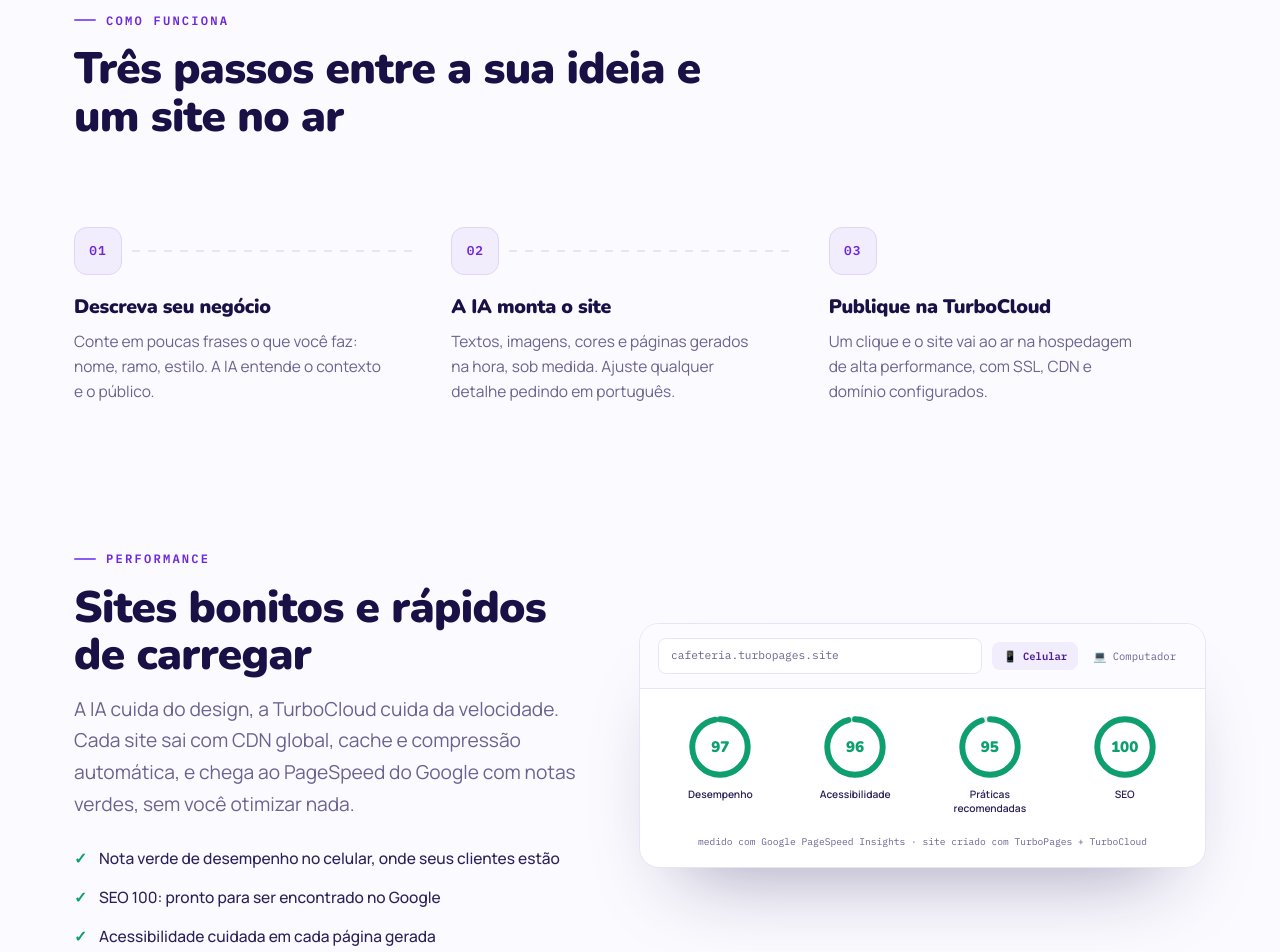
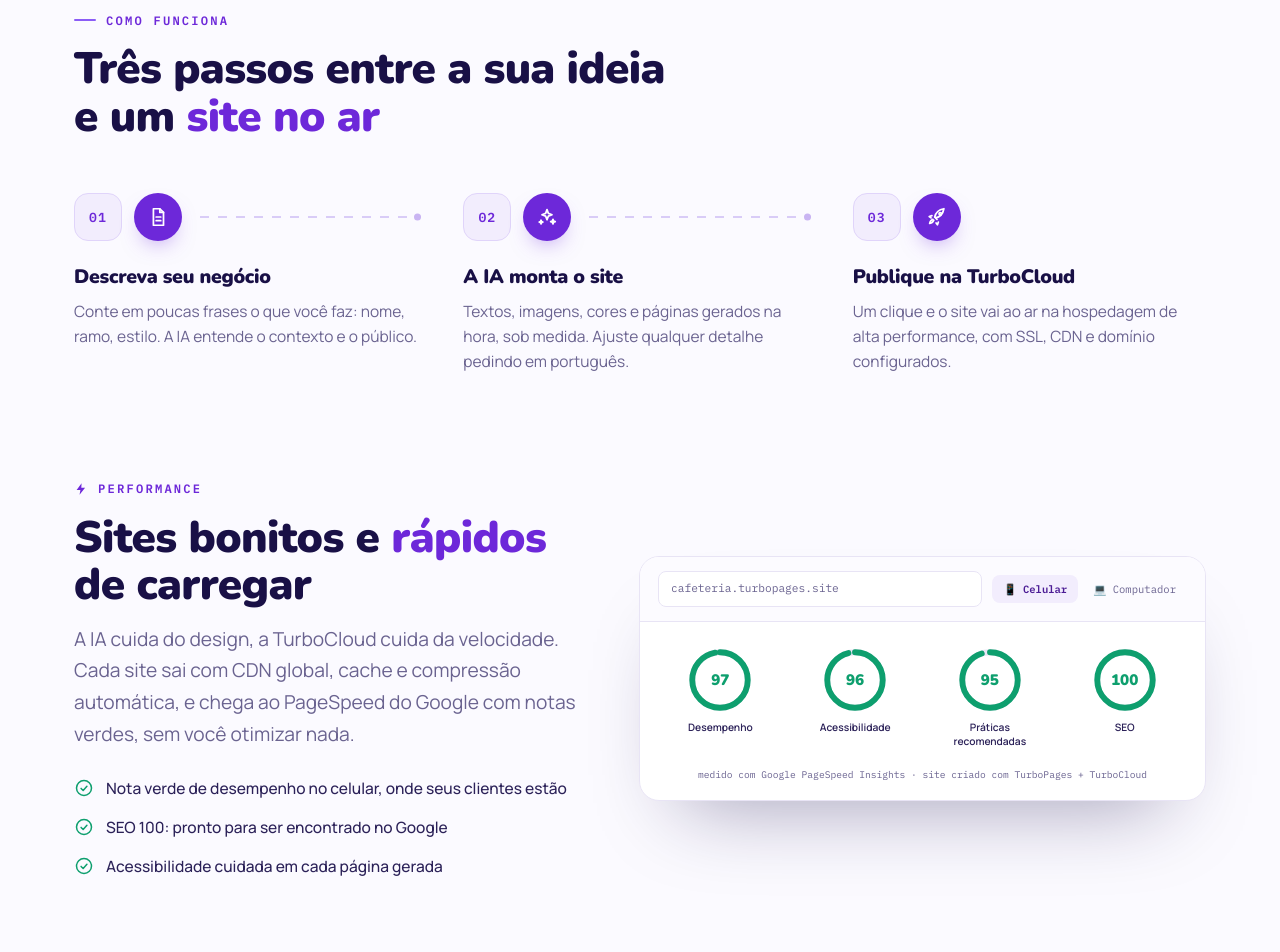
Before and after one commit to turbocloudmkt-art/turbopages, a plain HTML site: page index.html in a window 1280 px wide. Shown: the part 1169-2121 px from the top of the page. Drawn offline with nearby package versions, Linux system fonts and the light colour scheme; animation ran at ten frames a second.

Commit message:
Ajusta secoes Como funciona e Performance conforme mockup
Co-Authored-By: Claude Fable 5 <noreply@anthropic.com>

```diff
--- a/index.html
+++ b/index.html
@@ -65,6 +65,7 @@
 
   /* ============ TIPOGRAFIA ============ */
   h1,h2,h3{font-family:var(--font-display);color:var(--ink);letter-spacing:-.015em}
+  h2 .hl{color:var(--violet)}
   h1{font-size:clamp(2.3rem,4.6vw,3.4rem);font-weight:900;line-height:1.06}
   h2{font-size:clamp(1.9rem,3.6vw,2.75rem);font-weight:900;line-height:1.08}
   h3{font-size:1.22rem;font-weight:900;line-height:1.25}
@@ -78,6 +79,8 @@
     margin-bottom:16px;
   }
   .eyebrow::before{content:"";width:22px;height:2px;background:var(--violet-bright);border-radius:2px}
+  .eyebrow.no-line::before{display:none}
+  .eyebrow svg{width:14px;height:14px;flex-shrink:0}
 
   /* ============ BOTÕES ============ */
   .btn{
@@ -470,25 +473,30 @@
   .link-arrow:hover::after{margin-left:4px}
 
   /* ============ COMO FUNCIONA ============ */
-  .steps{display:grid;grid-template-columns:repeat(3,1fr);gap:0;position:relative;counter-reset:step}
-  .step{
-    position:relative;padding:34px 30px 34px 0;margin-right:30px;
-    counter-increment:step;
-  }
-  .step::before{
-    content:counter(step,decimal-leading-zero);
-    font-family:var(--font-mono);font-weight:600;font-size:.8rem;
+  .steps{display:grid;grid-template-columns:repeat(3,1fr);gap:36px}
+  .step-top{display:flex;align-items:center;gap:12px;margin-bottom:24px}
+  .step-num{
+    font-family:var(--font-mono);font-weight:600;font-size:.82rem;
     color:var(--violet);letter-spacing:.08em;
-    display:inline-flex;align-items:center;justify-content:center;
-    width:46px;height:46px;border-radius:13px;
+    display:flex;align-items:center;justify-content:center;flex-shrink:0;
+    width:48px;height:48px;border-radius:14px;
     background:var(--violet-soft);border:1px solid #E0D4FA;
-    margin-bottom:20px;
-  }
-  .step::after{
-    content:"";position:absolute;top:57px;left:58px;right:8px;height:2px;
-    background:repeating-linear-gradient(90deg,var(--border) 0 8px,transparent 8px 16px);
-  }
-  .step:last-child::after{display:none}
+  }
+  .step-ico{
+    width:48px;height:48px;border-radius:50%;flex-shrink:0;
+    background:var(--violet);color:#fff;
+    display:flex;align-items:center;justify-content:center;
+    box-shadow:0 10px 22px -10px rgba(109,40,217,.55);
+  }
+  .step-ico svg{width:22px;height:22px}
+  .step-line{
+    flex:1;height:2px;margin:0 6px;position:relative;
+    background:repeating-linear-gradient(90deg,#D9CCF7 0 9px,transparent 9px 18px);
+  }
+  .step-line::after{
+    content:"";position:absolute;right:0;top:50%;transform:translateY(-50%);
+    width:7px;height:7px;border-radius:50%;background:#C9B4F2;
+  }
   .step h3{margin-bottom:10px}
   .step p{font-size:.97rem;color:var(--muted)}
 
@@ -741,7 +749,7 @@
   .psi-copy .lead{margin-top:14px}
   .psi-copy ul{list-style:none;display:flex;flex-direction:column;gap:14px;margin-top:26px}
   .psi-copy li{display:flex;gap:12px;align-items:flex-start;font-size:.97rem;color:var(--ink-2);font-weight:500}
-  .psi-copy li .tick{color:var(--green);font-weight:800;flex-shrink:0}
+  .psi-copy li svg{width:20px;height:20px;color:var(--green);flex-shrink:0;margin-top:2px}
   .psi-card{
     background:var(--surface);border:1px solid var(--border);border-radius:20px;
     box-shadow:0 44px 84px -42px rgba(25,16,70,.4);overflow:hidden;
@@ -962,9 +970,8 @@
     .metric{border-left:none;border-top:1px solid var(--border)}
     .metric:nth-child(-n+2){border-top:none}
     .metric:nth-child(even){border-left:1px solid var(--border)}
-    .steps{grid-template-columns:1fr;gap:8px}
-    .step{margin-right:0;padding:26px 0}
-    .step::after{display:none}
+    .steps{grid-template-columns:1fr;gap:36px}
+    .step-line{display:none}
     .features{grid-template-columns:1fr 1fr}
     .editor-band{grid-template-columns:1fr}
     .editor-shot{padding:0 40px 44px}
@@ -1206,18 +1213,38 @@
   <div class="wrap">
     <div class="section-head reveal">
       <div class="eyebrow">Como funciona</div>
-      <h2>Três passos entre a sua ideia e um site no ar</h2>
+      <h2>Três passos entre a sua ideia<br>e um <span class="hl">site no ar</span></h2>
     </div>
     <div class="steps">
       <div class="step reveal">
+        <div class="step-top">
+          <span class="step-num">01</span>
+          <span class="step-ico" aria-hidden="true">
+            <svg viewBox="0 0 24 24" fill="none" stroke="currentColor" stroke-width="1.9" stroke-linecap="round" stroke-linejoin="round"><path d="M7 3h7l4 4v14H7z"/><path d="M14 3v4h4"/><path d="M10 12h5"/><path d="M10 16h5"/></svg>
+          </span>
+          <i class="step-line" aria-hidden="true"></i>
+        </div>
         <h3>Descreva seu negócio</h3>
         <p>Conte em poucas frases o que você faz: nome, ramo, estilo. A IA entende o contexto e o público.</p>
       </div>
       <div class="step reveal">
+        <div class="step-top">
+          <span class="step-num">02</span>
+          <span class="step-ico" aria-hidden="true">
+            <svg viewBox="0 0 24 24" fill="none" stroke="currentColor" stroke-width="1.9" stroke-linecap="round" stroke-linejoin="round"><path d="M12 4l1.5 4L17.5 9.5l-4 1.5L12 15l-1.5-4-4-1.5 4-1.5L12 4z"/><path d="M18.5 14.5l.7 1.8 1.8.7-1.8.7-.7 1.8-.7-1.8-1.8-.7 1.8-.7.7-1.8z"/><path d="M5.5 15.5l.6 1.4 1.4.6-1.4.6-.6 1.4-.6-1.4-1.4-.6 1.4-.6.6-1.4z"/></svg>
+          </span>
+          <i class="step-line" aria-hidden="true"></i>
+        </div>
         <h3>A IA monta o site</h3>
         <p>Textos, imagens, cores e páginas gerados na hora, sob medida. Ajuste qualquer detalhe pedindo em português.</p>
       </div>
       <div class="step reveal">
+        <div class="step-top">
+          <span class="step-num">03</span>
+          <span class="step-ico" aria-hidden="true">
+            <svg viewBox="0 0 24 24" fill="none" stroke="currentColor" stroke-width="1.9" stroke-linecap="round" stroke-linejoin="round"><path d="M9.5 12c1-4.5 4.5-8 10-9-1 5.5-4.5 9-9 10"/><path d="M9.5 12l2.5 2.5"/><circle cx="15.5" cy="8.5" r="1.3"/><path d="M7.5 14.5c-1.8.6-3 2.2-3.5 4.5 2.3-.5 3.9-1.7 4.5-3.5"/><path d="M6.5 10.5l-3 1 2 1.5"/><path d="M13.5 17.5l-1 3-1.5-2"/></svg>
+          </span>
+        </div>
         <h3>Publique na TurboCloud</h3>
         <p>Um clique e o site vai ao ar na hospedagem de alta performance, com SSL, CDN e domínio configurados.</p>
       </div>
@@ -1230,13 +1257,16 @@
   <div class="wrap">
     <div class="psi-band reveal js-count">
       <div class="psi-copy">
-        <div class="eyebrow">Performance</div>
-        <h2>Sites bonitos e rápidos de carregar</h2>
+        <div class="eyebrow no-line">
+          <svg viewBox="0 0 24 24" fill="currentColor" aria-hidden="true"><path d="M13 2L4.5 13.5H11L9.5 22 19 10h-6.5L13 2z"/></svg>
+          Performance
+        </div>
+        <h2>Sites bonitos e <span class="hl">rápidos</span><br>de carregar</h2>
         <p class="lead">A IA cuida do design, a TurboCloud cuida da velocidade. Cada site sai com CDN global, cache e compressão automática, e chega ao PageSpeed do Google com notas verdes, sem você otimizar nada.</p>
         <ul>
-          <li><span class="tick">✓</span> Nota verde de desempenho no celular, onde seus clientes estão</li>
-          <li><span class="tick">✓</span> SEO 100: pronto para ser encontrado no Google</li>
-          <li><span class="tick">✓</span> Acessibilidade cuidada em cada página gerada</li>
+          <li><svg viewBox="0 0 24 24" fill="none" stroke="currentColor" stroke-width="1.8" stroke-linecap="round" stroke-linejoin="round" aria-hidden="true"><circle cx="12" cy="12" r="9"/><path d="M8.5 12.5l2.5 2.5 4.5-5"/></svg> Nota verde de desempenho no celular, onde seus clientes estão</li>
+          <li><svg viewBox="0 0 24 24" fill="none" stroke="currentColor" stroke-width="1.8" stroke-linecap="round" stroke-linejoin="round" aria-hidden="true"><circle cx="12" cy="12" r="9"/><path d="M8.5 12.5l2.5 2.5 4.5-5"/></svg> SEO 100: pronto para ser encontrado no Google</li>
+          <li><svg viewBox="0 0 24 24" fill="none" stroke="currentColor" stroke-width="1.8" stroke-linecap="round" stroke-linejoin="round" aria-hidden="true"><circle cx="12" cy="12" r="9"/><path d="M8.5 12.5l2.5 2.5 4.5-5"/></svg> Acessibilidade cuidada em cada página gerada</li>
         </ul>
       </div>
       <div class="psi-card" data-tilt aria-label="Relatório PageSpeed Insights de um site criado no TurboPages">
```
